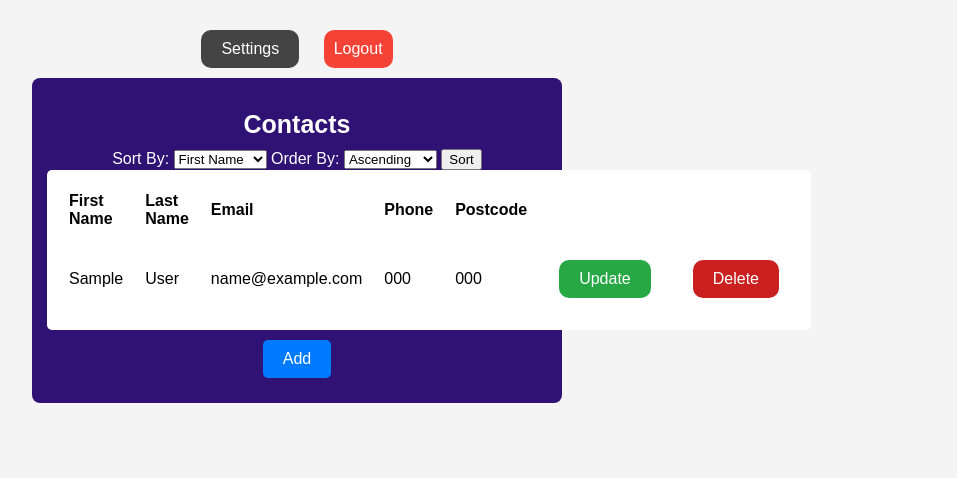
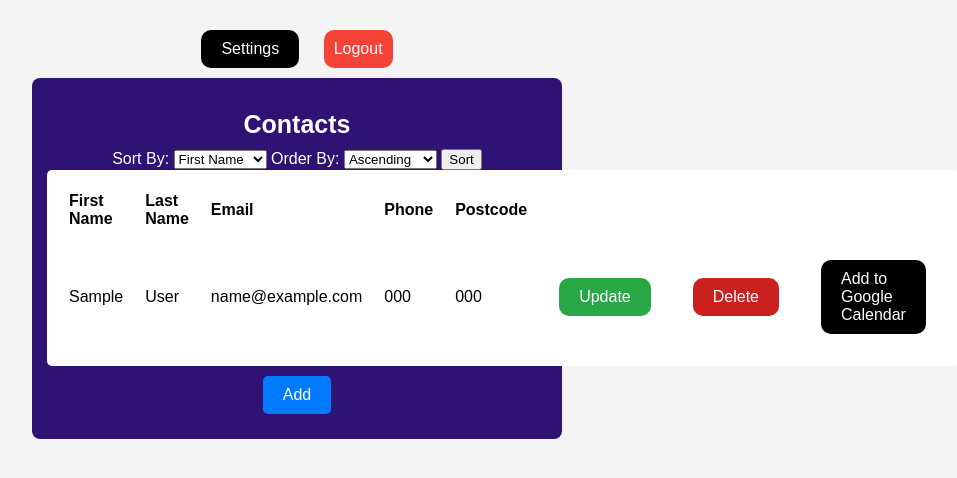
Before and after one commit to AdamPalmerGithub/addressBook, a Django app: page /addressBook/ in a window 1320 px wide. Shown: the top 478 px of the page, without its empty margins (363-1320 px from the left). Run offline with Django 5.2, Linux system fonts and the light colour scheme; a user stored in the database is signed in; tables that the repository leaves empty hold one stand-in row (values such as "Sample post").

Commit message:
Feat(views, urls, addressBook): Add calendar event with a contact.
Small refactor instead of raise exception - redirect back to login if user is not authorised to access page/feature

```diff
--- a/myproject/myapp/templates/addressBook.html
+++ b/myproject/myapp/templates/addressBook.html
@@ -62,7 +62,11 @@
             background-color: #992c2c;
         }
         .btn {
-            background-color:#444;border-radius:10px;
+            background-color:#000;
+            border-radius:10px;
+        }
+        .btn:hover {
+            background-color:#444;
         }
         .logout {
             padding: 10px;
@@ -115,10 +119,19 @@
                     <td>{{ contact.phone_number }}</td>
                     <td>{{ contact.postcode }}</td>
                     <td>
-    <a id="update" href="{% url 'updateContact' id=contact.id %}" class="btn">Update</a>
+                        <a id="update" href="{% url 'updateContact' id=contact.id %}" class="btn">
+                            Update
+                        </a>
                     </td>
                     <td>
-    <a id="delete" href="{% url 'deleteContact' id=contact.id %}" class="btn" onclick="return confirm('Are you sure?');">Delete</a>
+                        <a id="delete" href="{% url 'deleteContact' id=contact.id %}" class="btn" onclick="return confirm('Are you sure?');">
+                            Delete
+                        </a>
+                    </td>
+                    <td>
+                        <a class="btn" href="{% url 'calendar' id=contact.id %}">
+                            Add to Google Calendar
+                        </a>
                     </td>
                 </tr>
                         {% empty %}
@@ -129,8 +142,6 @@
         </table>
 
         <a id="add" href="{% url 'addContact' %}" class="'btn">Add</a>
-
     </div>
-
 </body>
 </html>
--- a/myproject/myapp/urls.py
+++ b/myproject/myapp/urls.py
@@ -37,4 +37,5 @@ urlpatterns = [
     path('deleteContact/<str:id>/', views.deleteContact, name='deleteContact'),
     path('updateContact/<str:id>/', views.updateContact, name='updateContact'),
     path('updateContactSubmit/<str:id>/', views.updateContactSubmit, name='updateContactSubmit'),
+    path('calendar/<str:id>', views.calendar, name='calendar'),
 ]
--- a/myproject/myapp/views.py
+++ b/myproject/myapp/views.py
@@ -1,9 +1,9 @@
+from django.http import HttpResponse
 from django.shortcuts import render, redirect, get_object_or_404
 from .models import ABUser, Contact
 from django.contrib.auth import authenticate, login as auth_in, logout as auth_out
 from django.contrib.auth.models import Group
 from django.contrib.auth.decorators import login_required, permission_required
-
 
 # Create your views here.
 def landing(request):
@@ -47,7 +47,7 @@ def logoutuser(request):
     return redirect("landing")
 
 
-@permission_required('myapp.view_contact', raise_exception=True)
+@permission_required('myapp.view_contact', login_url="login")
 @login_required(login_url="login")
 def addressBook(request):
     user = request.user
@@ -60,13 +60,13 @@ def addressBook(request):
     return render(request, 'addressBook.html', {'user': user, 'mycontacts': mycontacts, "sort_by": sort_by})
 
 
-@permission_required('myapp.add_contact', raise_exception=True)
+@permission_required('myapp.view_contact', login_url="login")
 @login_required(login_url="login")
 def addContact(request):
     return render(request, "addContact.html", {})
 
 
-@permission_required('myapp.add_contact', raise_exception=True)
+@permission_required('myapp.add_contact', login_url="login")
 @login_required(login_url="login")
 def addContactsubmit(request):
     if request.method == "POST":
@@ -96,7 +96,7 @@ def updateContact(request, id):
 
 
 
-@permission_required('myapp.change_contact', raise_exception=True)
+@permission_required('myapp.change_contact', login_url="login")
 @login_required(login_url="login")
 def updateContactSubmit(request, id=id):
     contact = get_object_or_404(Contact, id=id)
@@ -112,7 +112,7 @@ def updateContactSubmit(request, id=id):
         return redirect("addressBook")
     return render(request, "updateContact.html", {"contact": contact})
 
-@permission_required('myapp.delete_contact', raise_exception=True)
+@permission_required('myapp.delete_contact', login_url="login")
 @login_required(login_url="login")
 def deleteContact(request, id):
     contact = get_object_or_404(Contact, id=id)
@@ -128,7 +128,7 @@ def updateUser(request):
     user = request.user
     return render(request, "updateUser.html", {"user":user})
 
-@permission_required(perm='myapp.change_abuser', raise_exception=True)
+@permission_required(perm='myapp.change_abuser', login_url="login")
 @login_required(login_url="login")
 def update(request):
     if request.method == "POST":
@@ -148,9 +148,28 @@ def update(request):
         return redirect("login")
     return render(request,"settings.html", {"user",request.user})
 
-@permission_required(perm='myapp.delete_abuser', raise_exception=True)
+@permission_required(perm='myapp.delete_abuser', login_url="login")
 @login_required(login_url="login")
 def delete(request):
     del_user=ABUser.objects.get(id=request.user.id)
     del_user.delete()
     return redirect("login")
+
+@permission_required(perm="myapp.can_access_calendar", login_url="login")
+@login_required(login_url="login")
+def calendar(request, id):
+    event_participant = Contact.objects.get(id=id)
+
+    url = f"https://calendar.google.com/calendar/render?action=TEMPLATE&text=Event+with+{ event_participant.first_name }+{ event_participant.last_name }"
+
+    html_content = f"""
+            <html>
+                <body>
+                    <script type="text/javascript">
+                        window.open("{url}", "_blank");
+                        window.location.href = "/addressBook";
+                    </script>
+                </body>
+            </html>
+        """
+    return HttpResponse(html_content)
```
Lines whose indentation alone changed are shown as unchanged.
